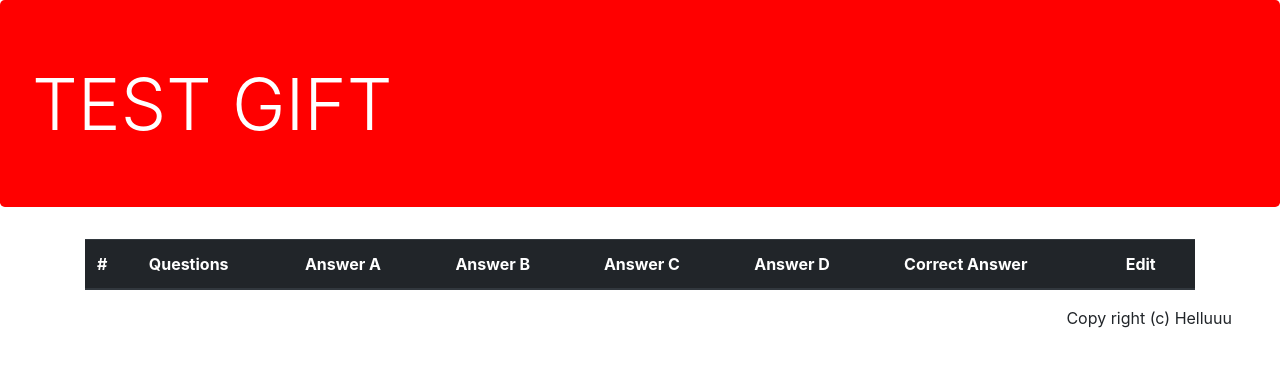
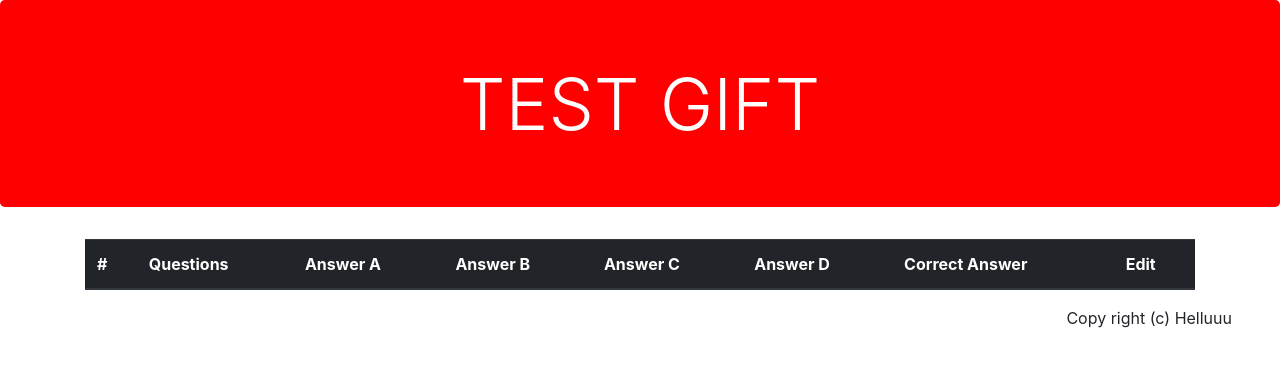
Before and after one commit to dieforice/freegifts, a Flask app: page /admin in a window 1280 px wide. Shown: the top 367 px of the page. Run offline with Flask 2, Linux system fonts and the light colour scheme; the visitor is signed in with stand-in values (Sample User, id 1); data that the repository does not hold is empty; parts of the project's set-up code (start-up, migrations or seed data) failed here and were passed over; some libraries are stand-ins or nearby versions.

Commit message:
no message

```diff
--- a/templates/base.html
+++ b/templates/base.html
@@ -10,7 +10,7 @@
     <script src="https://cdnjs.cloudflare.com/ajax/libs/popper.js/1.11.0/umd/popper.min.js" integrity="sha384-b/U6ypiBEHpOf/4+1nzFpr53nxSS+GLCkfwBdFNTxtclqqenISfwAzpKaMNFNmj4" crossorigin="anonymous"></script>
     <script src="https://maxcdn.bootstrapcdn.com/bootstrap/4.0.0-beta/js/bootstrap.min.js" integrity="sha384-h0AbiXch4ZDo7tp9hKZ4TsHbi047NrKGLO3SEJAg45jXxnGIfYzk4Si90RDIqNm1" crossorigin="anonymous"></script>
   </head>
-  <h1 id="testgift" class="text-white jumbotron display-3 d-md-block">TEST GIFT</h1>
+  <h1 id="testgift" class="text-white text-center jumbotron display-3 d-md-block">TEST GIFT</h1>
   <body>
 {% block page_content  %}
 {% endblock %}
```
